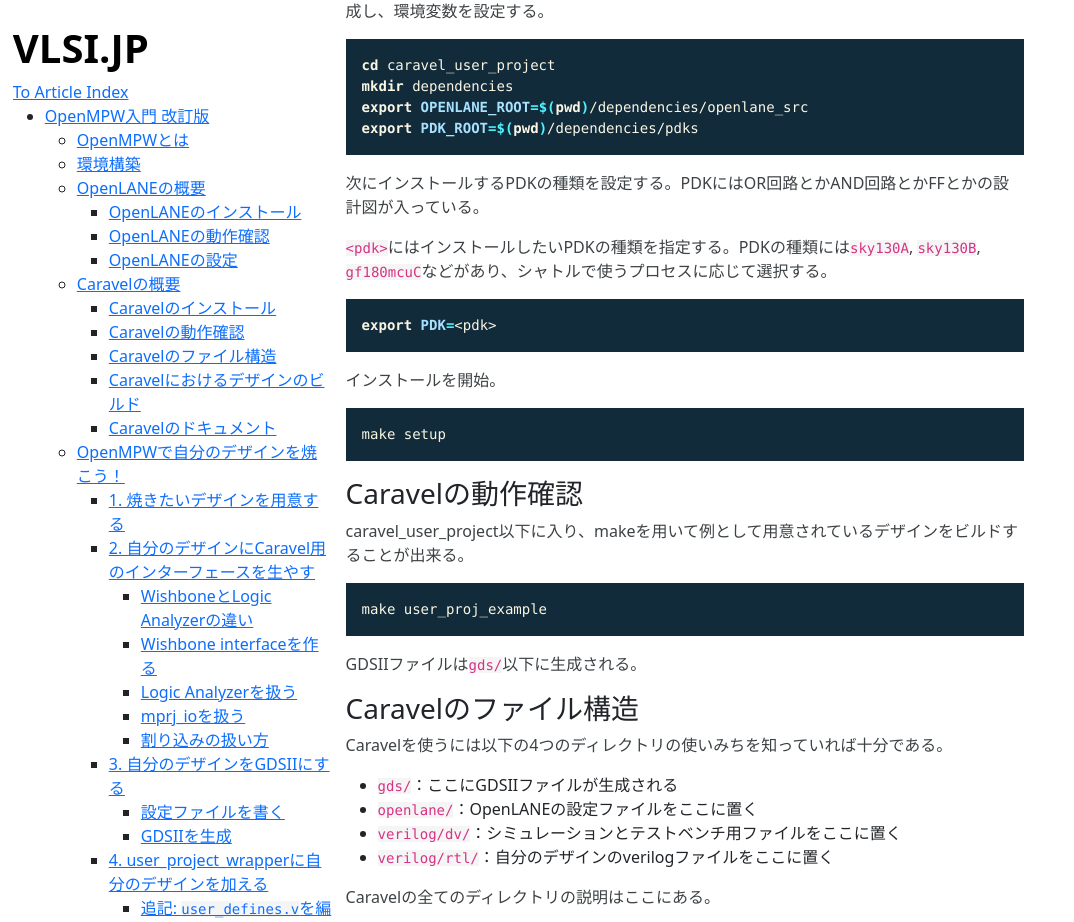
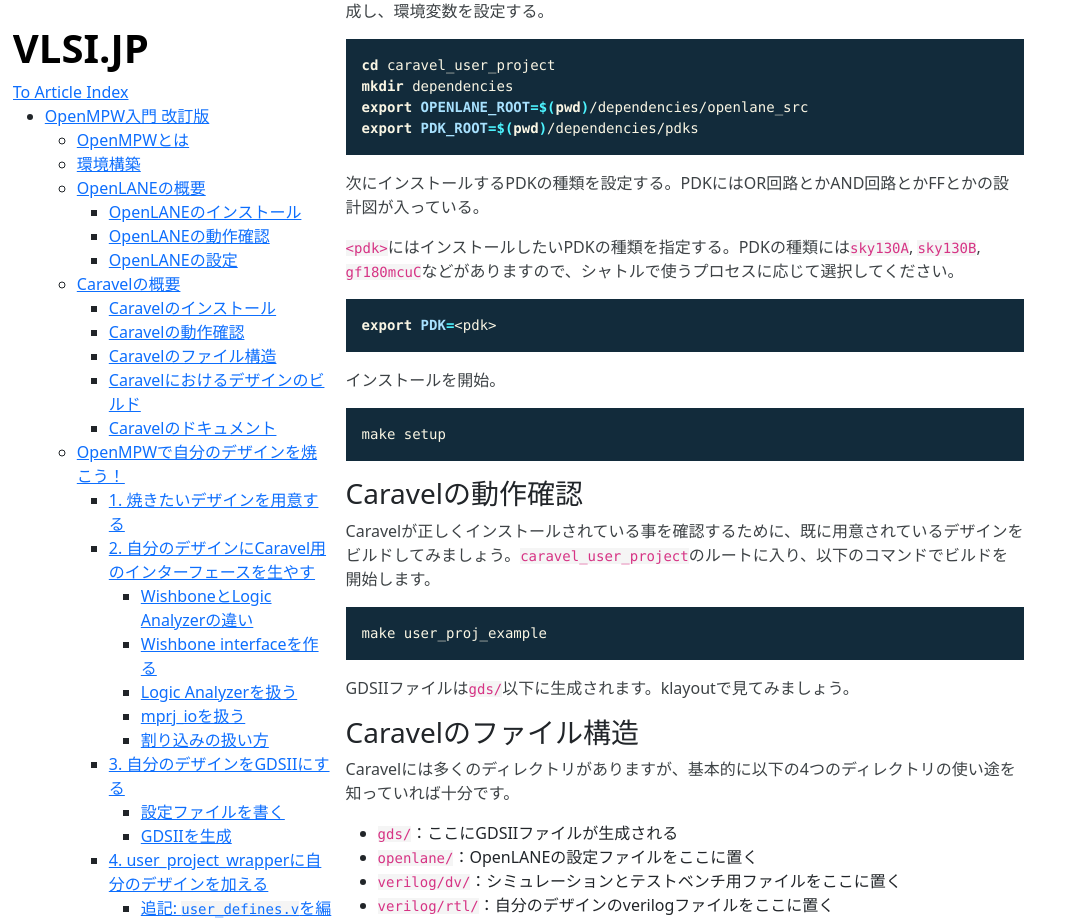
Before and after one commit to Cra2yPierr0t/Cra2yPierr0t.github.io, a Jekyll site: the page built from OpenMPW.md, in a window 1280 px wide and 1400 px high, scrolled down 5783 px. Shown: the top 922 px of the window, without its empty margins (0-1074 px from the left). Built offline with Jekyll 4.4.1, drawn with Linux system fonts in a browser that asks for light colours; some of the changed text lies outside the part shown.

Commit message:
add keigo3

````diff
--- a/OpenMPW.md
+++ b/OpenMPW.md
@@ -186,7 +186,7 @@
 
 次にインストールするPDKの種類を設定する。PDKにはOR回路とかAND回路とかFFとかの設計図が入っている。
 
-`<pdk>`にはインストールしたいPDKの種類を指定する。PDKの種類には`sky130A`, `sky130B`, `gf180mcuC`などがあり、シャトルで使うプロセスに応じて選択する。
+`<pdk>`にはインストールしたいPDKの種類を指定する。PDKの種類には`sky130A`, `sky130B`, `gf180mcuC`などがありますので、シャトルで使うプロセスに応じて選択してください。
 ```bash
 export PDK=<pdk>
 ```
@@ -197,39 +197,39 @@
 ```
 
 ### Caravelの動作確認
-caravel_user_project以下に入り、makeを用いて例として用意されているデザインをビルドすることが出来る。
+Caravelが正しくインストールされている事を確認するために、既に用意されているデザインをビルドしてみましょう。`caravel_user_project`のルートに入り、以下のコマンドでビルドを開始します。
 ```bash
 make user_proj_example
 ```
 
-GDSIIファイルは`gds/`以下に生成される。
+GDSIIファイルは`gds/`以下に生成されます。klayoutで見てみましょう。
 
 ### Caravelのファイル構造
-Caravelを使うには以下の4つのディレクトリの使いみちを知っていれば十分である。
+Caravelには多くのディレクトリがありますが、基本的に以下の4つのディレクトリの使い途を知っていれば十分です。
 
 * `gds/`：ここにGDSIIファイルが生成される
 * `openlane/`：OpenLANEの設定ファイルをここに置く
 * `verilog/dv/`：シミュレーションとテストベンチ用ファイルをここに置く
 * `verilog/rtl/`：自分のデザインのverilogファイルをここに置く
 
-Caravelの全てのディレクトリの説明はここにある。
+Caravelの全てのディレクトリの説明はここにあります。気になりましたら見てみてください。
 
-https://caravel-harness.readthedocs.io/en/latest/getting-started.html#required-directory-structure
+[https://caravel-harness.readthedocs.io/en/latest/getting-started.html#required-directory-structure](https://caravel-harness.readthedocs.io/en/latest/getting-started.html#required-directory-structure)
 
 ### Caravelにおけるデザインのビルド
-Caravelにおいて、デザインのビルドは二段階に分かれている。第一段階が自分のVerilogのビルドであり、第二段階がラッパーのビルドである。OpenMPWではこのラッパーの方を提出する。
+Caravelにおいて、デザインのビルドは二段階に分かれています。第一段階では自分のVerilogのGDSIIへのビルドであり、第二段階がそのGDSIIを内包したラッパーのビルドです。OpenMPWではこのラッパーの方を提出します。
 
-ここで言うラッパーとは自分のデザインを1つ以上包んだデザインの事であり、`user_project_wrapper`という名前である。
+ここで言うラッパーとは自分のデザインを1つ以上包んだデザインの事であり、`user_project_wrapper`という名前です。
 
-ビルドされた`user_project_wrapper`は通常、以下の画像のようにラッパーにデザインが挿入された形になる。
+ビルドされた`user_project_wrapper`は通常、以下の画像のようにラッパーにデザインが挿入された形になります。
 
 ![](https://i.imgur.com/qMfFIJS.png)
 
-この画像も回路が生成されている感を出すためデキャップセルを非表示にしている。
+この画像も回路が生成されている感を出すためデキャップセルを非表示にしています。
 
-開発者は自分のデザイン用と`user_project_wrapper`用の2つのOpenLANEの設定ファイルを編集する。後者の方は少ししか編集しないので安心してほしい。
+開発者は自分のデザイン用と`user_project_wrapper`用の2つのOpenLANEの設定ファイルを編集する必要がある、という事です。後者の方は少ししか編集しないので安心してください。
 
-Caravelのインストール直後では`user_project_wrapper`は`user_proj_example`を含むようになっているため、`user_proj_wrapper`をビルドした後`user_project_wrapper`をビルドすれば上の画像のようなGDSIIが生成される。
+Caravelのインストール直後では`user_project_wrapper`は`user_proj_example`を含むようになっているため、`user_proj_wrapper`をビルドした後`user_project_wrapper`をビルドすれば上の画像のようなGDSIIが生成されます。
 
 ```bash
 make user_proj_example
@@ -240,9 +240,9 @@
 
 ### Caravelのドキュメント
 
-Caravelのドキュメントはここにあり、後で詳細な使い方を説明する。
+Caravelのドキュメントはここにあり、後で詳細な使い方を説明します。
 
-https://caravel-harness.readthedocs.io/en/latest/index.html#
+[https://caravel-harness.readthedocs.io/en/latest/index.html](https://caravel-harness.readthedocs.io/en/latest/index.html)
 
 ## OpenMPWで自分のデザインを焼こう！
 ここからは本格的に自分のデザインをビルドし、OpenMPWに提出する方法を説明する。なお、Verilogの書き方は説明しないのでデザインは自分で用意してほしい。
````
